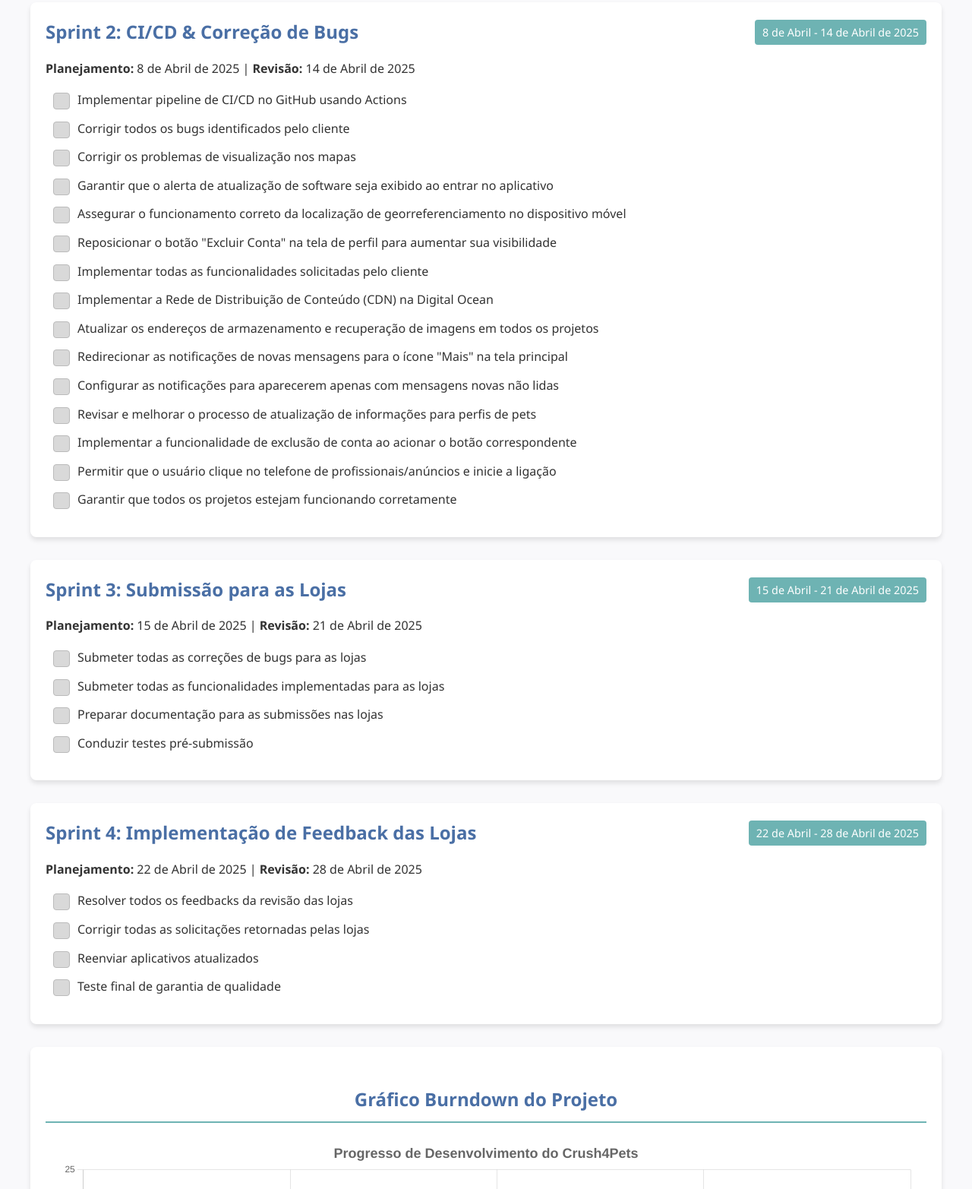
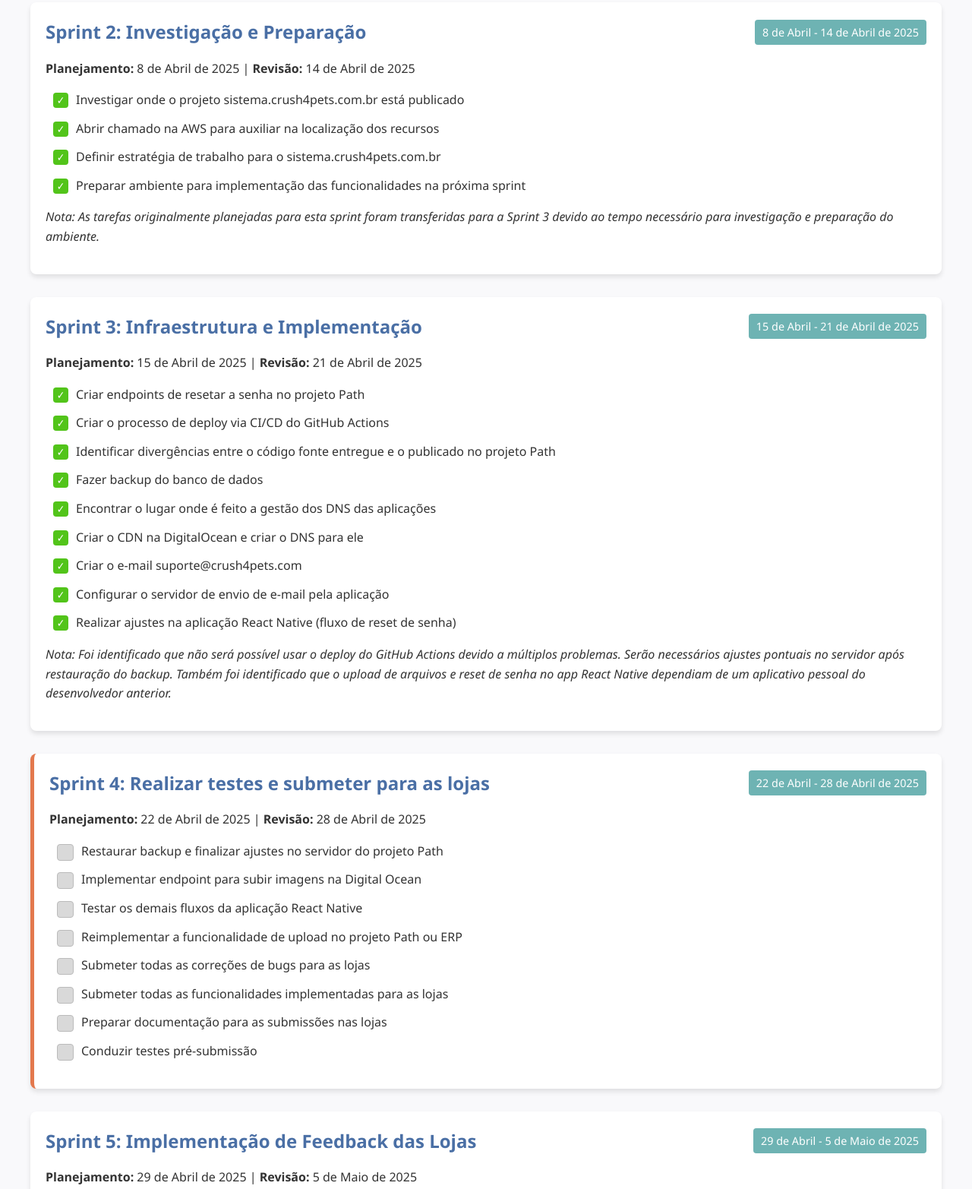
Before and after one commit to Crush-4-Pets/project-management, a plain HTML site: page index.html in a window 1280 px wide. Shown: the part 940-2505 px from the top of the page at 76% size. Drawn offline with nearby package versions, Linux system fonts and the light colour scheme.

Commit message:
Atualização do roadmap: reorganização das sprints, adição das sprints 5 e 6, atualização do gráfico burndown e marcação da sprint 4 como atual

```diff
--- a/index.html
+++ b/index.html
@@ -190,21 +190,21 @@
                 <p>Progresso de Desenvolvimento & Planejamento</p>
             </div>
             <div class="date-info">
-                <p>Data Atual: 7 de Abril de 2025</p>
+                <p>Data Atual: 22 de Abril de 2025</p>
             </div>
         </header>
 
         <section>
             <h2>Visão Geral do Projeto</h2>
             <p>Este documento apresenta o roadmap de desenvolvimento para o ecossistema Crush4Pets, que consiste em múltiplos serviços integrados trabalhando juntos para fornecer uma solução abrangente de gestão para pets.</p>
-            <p>O desenvolvimento está estruturado em quatro sprints semanais, com revisões regulares e sessões de planejamento para garantir a entrega pontual de funcionalidades e correções de bugs.</p>
+            <p>O desenvolvimento está estruturado em seis sprints semanais, com revisões regulares e sessões de planejamento para garantir a entrega pontual de funcionalidades e correções de bugs.</p>
         </section>
 
         <section>
             <h2>Cronograma de Sprints</h2>
 
             <!-- Sprint 1 -->
-            <div class="sprint current-sprint">
+            <div class="sprint">
                 <div class="sprint-header">
                     <h3 class="sprint-title">Sprint 1: Configuração Inicial</h3>
                     <div class="sprint-date">31 de Março - 7 de Abril de 2025</div>
@@ -245,82 +245,103 @@
             <!-- Sprint 2 -->
             <div class="sprint">
                 <div class="sprint-header">
-                    <h3 class="sprint-title">Sprint 2: CI/CD & Correção de Bugs</h3>
+                    <h3 class="sprint-title">Sprint 2: Investigação e Preparação</h3>
                     <div class="sprint-date">8 de Abril - 14 de Abril de 2025</div>
                 </div>
                 <p><strong>Planejamento:</strong> 8 de Abril de 2025 | <strong>Revisão:</strong> 14 de Abril de 2025</p>
                 <ul class="task-list">
                     <li class="task-item">
-                        <div class="checkbox pending"></div>
-                        <div class="task-description">Implementar pipeline de CI/CD no GitHub usando Actions</div>
+                        <div class="checkbox completed"></div>
+                        <div class="task-description">Investigar onde o projeto sistema.crush4pets.com.br está publicado</div>
                     </li>
                     <li class="task-item">
-                        <div class="checkbox pending"></div>
-                        <div class="task-description">Corrigir todos os bugs identificados pelo cliente</div>
+                        <div class="checkbox completed"></div>
+                        <div class="task-description">Abrir chamado na AWS para auxiliar na localização dos recursos</div>
                     </li>
                     <li class="task-item">
-                        <div class="checkbox pending"></div>
-                        <div class="task-description">Corrigir os problemas de visualização nos mapas</div>
+                        <div class="checkbox completed"></div>
+                        <div class="task-description">Definir estratégia de trabalho para o sistema.crush4pets.com.br</div>
                     </li>
                     <li class="task-item">
-                        <div class="checkbox pending"></div>
-                        <div class="task-description">Garantir que o alerta de atualização de software seja exibido ao entrar no aplicativo</div>
-                    </li>
-                    <li class="task-item">
-                        <div class="checkbox pending"></div>
-                        <div class="task-description">Assegurar o funcionamento correto da localização de georreferenciamento no dispositivo móvel</div>
-                    </li>
-                    <li class="task-item">
-                        <div class="checkbox pending"></div>
-                        <div class="task-description">Reposicionar o botão "Excluir Conta" na tela de perfil para aumentar sua visibilidade</div>
-                    </li>
-                    <li class="task-item">
-                        <div class="checkbox pending"></div>
-                        <div class="task-description">Implementar todas as funcionalidades solicitadas pelo cliente</div>
-                    </li>
-                    <li class="task-item">
-                        <div class="checkbox pending"></div>
-                        <div class="task-description">Implementar a Rede de Distribuição de Conteúdo (CDN) na Digital Ocean</div>
-                    </li>
-                    <li class="task-item">
-                        <div class="checkbox pending"></div>
-                        <div class="task-description">Atualizar os endereços de armazenamento e recuperação de imagens em todos os projetos</div>
-                    </li>
-                    <li class="task-item">
-                        <div class="checkbox pending"></div>
-                        <div class="task-description">Redirecionar as notificações de novas mensagens para o ícone "Mais" na tela principal</div>
-                    </li>
-                    <li class="task-item">
-                        <div class="checkbox pending"></div>
-                        <div class="task-description">Configurar as notificações para aparecerem apenas com mensagens novas não lidas</div>
-                    </li>
-                    <li class="task-item">
-                        <div class="checkbox pending"></div>
-                        <div class="task-description">Revisar e melhorar o processo de atualização de informações para perfis de pets</div>
-                    </li>
-                    <li class="task-item">
-                        <div class="checkbox pending"></div>
-                        <div class="task-description">Implementar a funcionalidade de exclusão de conta ao acionar o botão correspondente</div>
-                    </li>
-                    <li class="task-item">
-                        <div class="checkbox pending"></div>
-                        <div class="task-description">Permitir que o usuário clique no telefone de profissionais/anúncios e inicie a ligação</div>
-                    </li>
-                    <li class="task-item">
-                        <div class="checkbox pending"></div>
-                        <div class="task-description">Garantir que todos os projetos estejam funcionando corretamente</div>
+                        <div class="checkbox completed"></div>
+                        <div class="task-description">Preparar ambiente para implementação das funcionalidades na próxima sprint</div>
                     </li>
                 </ul>
+                <p><em>Nota: As tarefas originalmente planejadas para esta sprint foram transferidas para a Sprint 3 devido ao tempo necessário para investigação e preparação do ambiente.</em></p>
             </div>
 
             <!-- Sprint 3 -->
             <div class="sprint">
                 <div class="sprint-header">
-                    <h3 class="sprint-title">Sprint 3: Submissão para as Lojas</h3>
+                    <h3 class="sprint-title">Sprint 3: Infraestrutura e Implementação</h3>
                     <div class="sprint-date">15 de Abril - 21 de Abril de 2025</div>
                 </div>
                 <p><strong>Planejamento:</strong> 15 de Abril de 2025 | <strong>Revisão:</strong> 21 de Abril de 2025</p>
                 <ul class="task-list">
+                    <li class="task-item">
+                        <div class="checkbox completed"></div>
+                        <div class="task-description">Criar endpoints de resetar a senha no projeto Path</div>
+                    </li>
+                    <li class="task-item">
+                        <div class="checkbox completed"></div>
+                        <div class="task-description">Criar o processo de deploy via CI/CD do GitHub Actions</div>
+                    </li>
+                    <li class="task-item">
+                        <div class="checkbox completed"></div>
+                        <div class="task-description">Identificar divergências entre o código fonte entregue e o publicado no projeto Path</div>
+                    </li>
+                    <li class="task-item">
+                        <div class="checkbox completed"></div>
+                        <div class="task-description">Fazer backup do banco de dados</div>
+                    </li>
+                    <li class="task-item">
+                        <div class="checkbox completed"></div>
+                        <div class="task-description">Encontrar o lugar onde é feito a gestão dos DNS das aplicações</div>
+                    </li>
+                    <li class="task-item">
+                        <div class="checkbox completed"></div>
+                        <div class="task-description">Criar o CDN na DigitalOcean e criar o DNS para ele</div>
+                    </li>
+                    <li class="task-item">
+                        <div class="checkbox completed"></div>
+                        <div class="task-description">Criar o e-mail suporte@crush4pets.com</div>
+                    </li>
+                    <li class="task-item">
+                        <div class="checkbox completed"></div>
+                        <div class="task-description">Configurar o servidor de envio de e-mail pela aplicação</div>
+                    </li>
+                    <li class="task-item">
+                        <div class="checkbox completed"></div>
+                        <div class="task-description">Realizar ajustes na aplicação React Native (fluxo de reset de senha)</div>
+                    </li>
+                </ul>
+                <p><em>Nota: Foi identificado que não será possível usar o deploy do GitHub Actions devido a múltiplos problemas. Serão necessários ajustes pontuais no servidor após restauração do backup. Também foi identificado que o upload de arquivos e reset de senha no app React Native dependiam de um aplicativo pessoal do desenvolvedor anterior.</em></p>
+            </div>
+
+            <!-- Sprint 4 -->
+            <div class="sprint current-sprint">
+                <div class="sprint-header">
+                    <h3 class="sprint-title">Sprint 4: Realizar testes e submeter para as lojas</h3>
+                    <div class="sprint-date">22 de Abril - 28 de Abril de 2025</div>
+                </div>
+                <p><strong>Planejamento:</strong> 22 de Abril de 2025 | <strong>Revisão:</strong> 28 de Abril de 2025</p>
+                <ul class="task-list">
+                    <li class="task-item">
+                        <div class="checkbox pending"></div>
+                        <div class="task-description">Restaurar backup e finalizar ajustes no servidor do projeto Path</div>
+                    </li>
+                    <li class="task-item">
+                        <div class="checkbox pending"></div>
+                        <div class="task-description">Implementar endpoint para subir imagens na Digital Ocean</div>
+                    </li>
+                    <li class="task-item">
+                        <div class="checkbox pending"></div>
+                        <div class="task-description">Testar os demais fluxos da aplicação React Native</div>
+                    </li>
+                    <li class="task-item">
+                        <div class="checkbox pending"></div>
+                        <div class="task-description">Reimplementar a funcionalidade de upload no projeto Path ou ERP</div>
+                    </li>
                     <li class="task-item">
                         <div class="checkbox pending"></div>
                         <div class="task-description">Submeter todas as correções de bugs para as lojas</div>
@@ -340,13 +361,13 @@
                 </ul>
             </div>
 
-            <!-- Sprint 4 -->
+            <!-- Sprint 5 -->
             <div class="sprint">
                 <div class="sprint-header">
-                    <h3 class="sprint-title">Sprint 4: Implementação de Feedback das Lojas</h3>
-                    <div class="sprint-date">22 de Abril - 28 de Abril de 2025</div>
+                    <h3 class="sprint-title">Sprint 5: Implementação de Feedback das Lojas</h3>
+                    <div class="sprint-date">29 de Abril - 5 de Maio de 2025</div>
                 </div>
-                <p><strong>Planejamento:</strong> 22 de Abril de 2025 | <strong>Revisão:</strong> 28 de Abril de 2025</p>
+                <p><strong>Planejamento:</strong> 29 de Abril de 2025 | <strong>Revisão:</strong> 5 de Maio de 2025</p>
                 <ul class="task-list">
                     <li class="task-item">
                         <div class="checkbox pending"></div>
@@ -363,6 +384,33 @@
                     <li class="task-item">
                         <div class="checkbox pending"></div>
                         <div class="task-description">Teste final de garantia de qualidade</div>
+                    </li>
+                </ul>
+            </div>
+
+            <!-- Sprint 6 -->
+            <div class="sprint">
+                <div class="sprint-header">
+                    <h3 class="sprint-title">Sprint 6: Implantação do projeto Sistema na Digital Ocean</h3>
+                    <div class="sprint-date">6 de Maio - 12 de Maio de 2025</div>
+                </div>
+                <p><strong>Planejamento:</strong> 6 de Maio de 2025 | <strong>Revisão:</strong> 12 de Maio de 2025</p>
+                <ul class="task-list">
+                    <li class="task-item">
+                        <div class="checkbox pending"></div>
+                        <div class="task-description">Criar novo Droplet</div>
+                    </li>
+                    <li class="task-item">
+                        <div class="checkbox pending"></div>
+                        <div class="task-description">Configurar DNS</div>
+                    </li>
+                    <li class="task-item">
+                        <div class="checkbox pending"></div>
+                        <div class="task-description">Corrigir problemas mencionados pelo cliente</div>
+                    </li>
+                    <li class="task-item">
+                        <div class="checkbox pending"></div>
+                        <div class="task-description">Refazer apontamentos corretos</div>
                     </li>
                 </ul>
             </div>
@@ -384,10 +432,10 @@
         const ctx = document.getElementById('burndownChart').getContext('2d');
 
         // Linha de burndown ideal (começando com 20 pontos de história)
-        const idealBurndown = [20, 15, 10, 5, 0];
+        const idealBurndown = [20, 16.7, 13.4, 10, 6.7, 3.4, 0];
 
-        // Burndown real até agora (primeiro sprint completo)
-        const actualBurndown = [20, 14];
+        // Burndown real até agora (quatro sprints completas)
+        const actualBurndown = [20, 18, 16, 13, null, null, null];
 
         // Datas de Sprint
         const sprintDates = [
@@ -395,7 +443,9 @@
             '7 Abr',
             '14 Abr',
             '21 Abr',
-            '28 Abr'
+            '28 Abr',
+            '5 Mai',
+            '12 Mai'
         ];
 
         const burndownChart = new Chart(ctx, {
```
